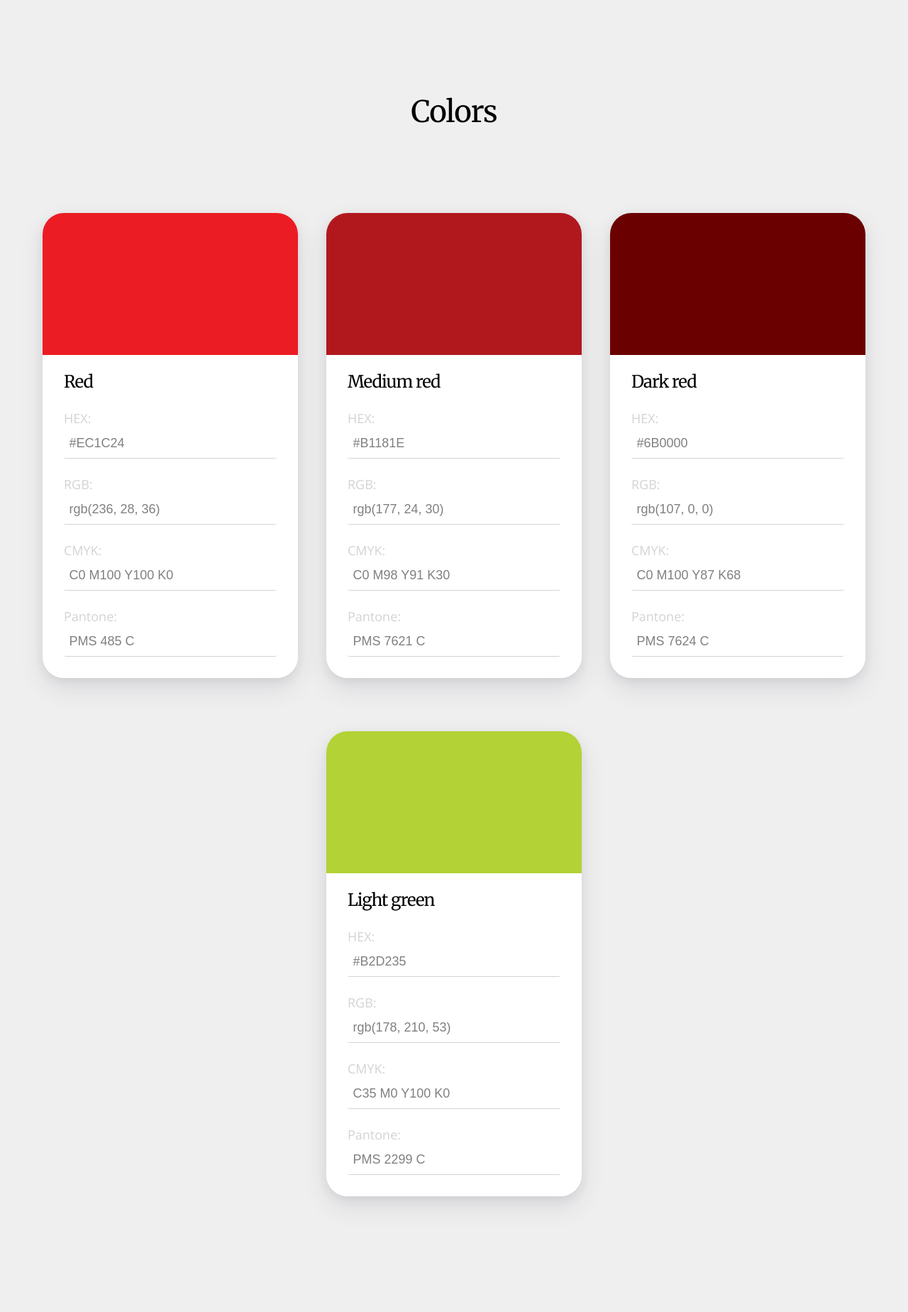
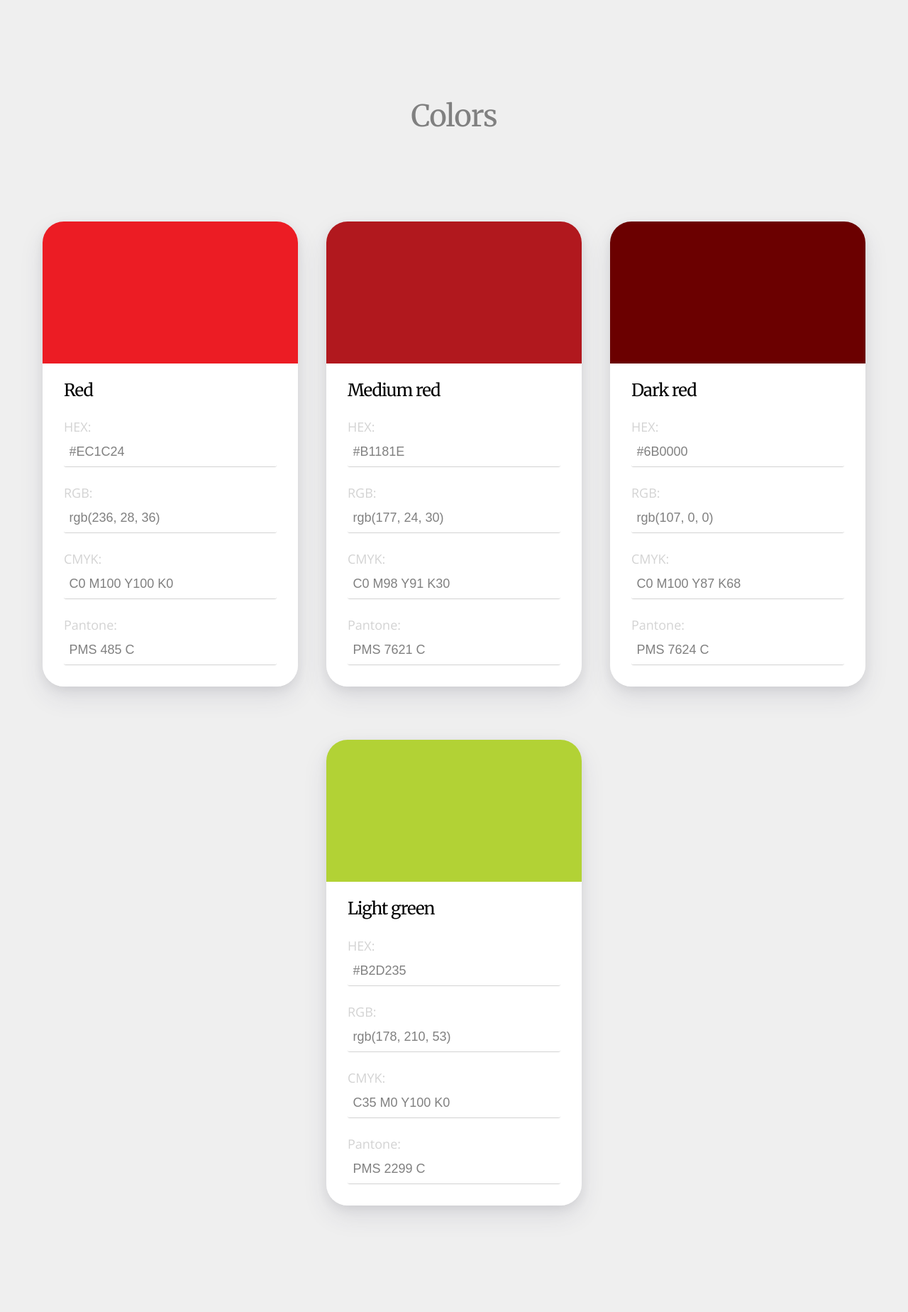
Before and after one commit to barnesy/ghost-ship, a Jekyll site: the page built from colors.html, in a window 1280 px wide. Shown: the whole page at 71% size. Built offline with Jekyll 4.4.1, drawn with Linux system fonts in a browser that asks for light colours.

Commit message:
Little style shift for p tags

```diff
--- a/_sass/typography.scss
+++ b/_sass/typography.scss
@@ -8,7 +8,7 @@
 
 }
 
-p {
+.copy p, .content p {
   font-size: 2.1rem;
   line-height: 1.6;
   color: grey;
```
